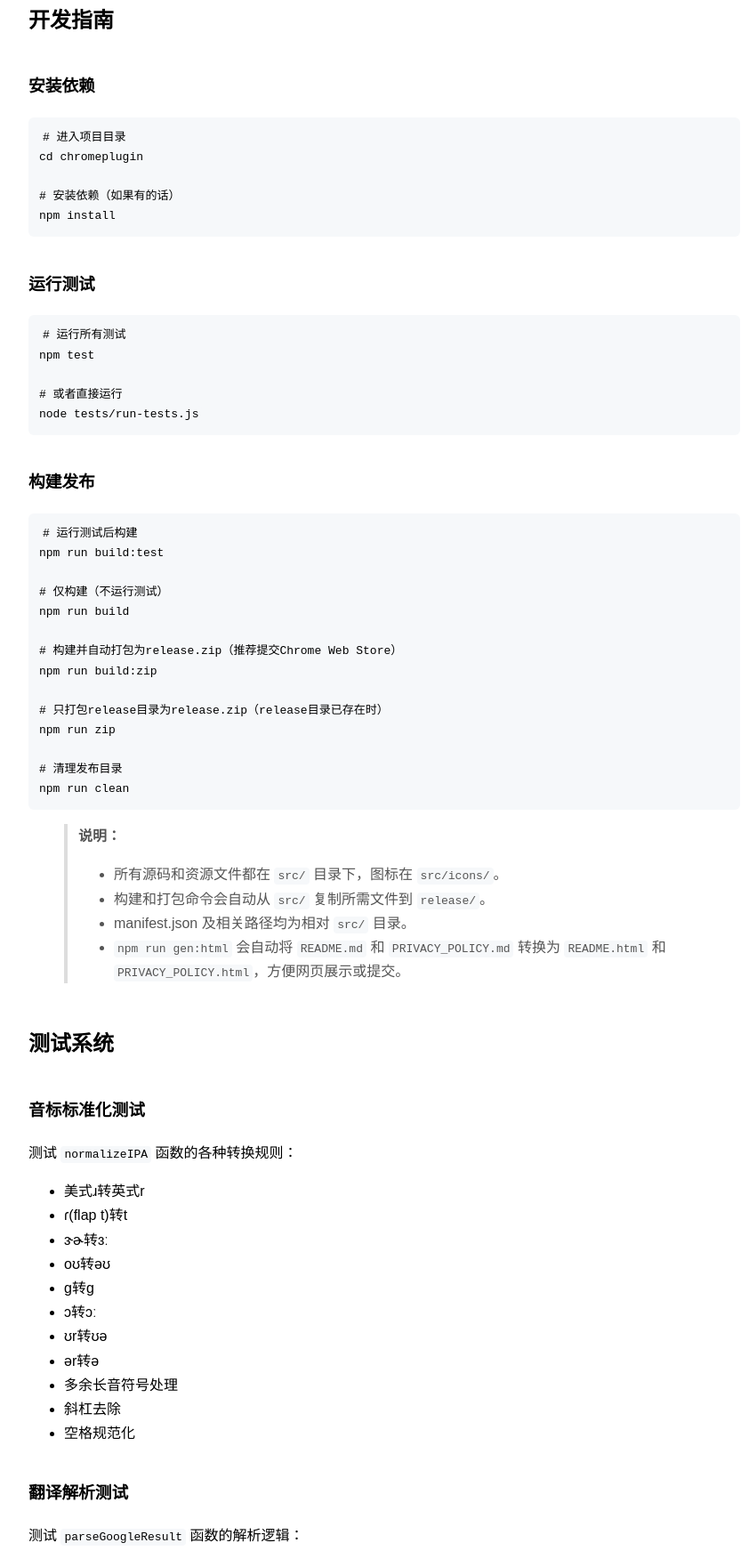
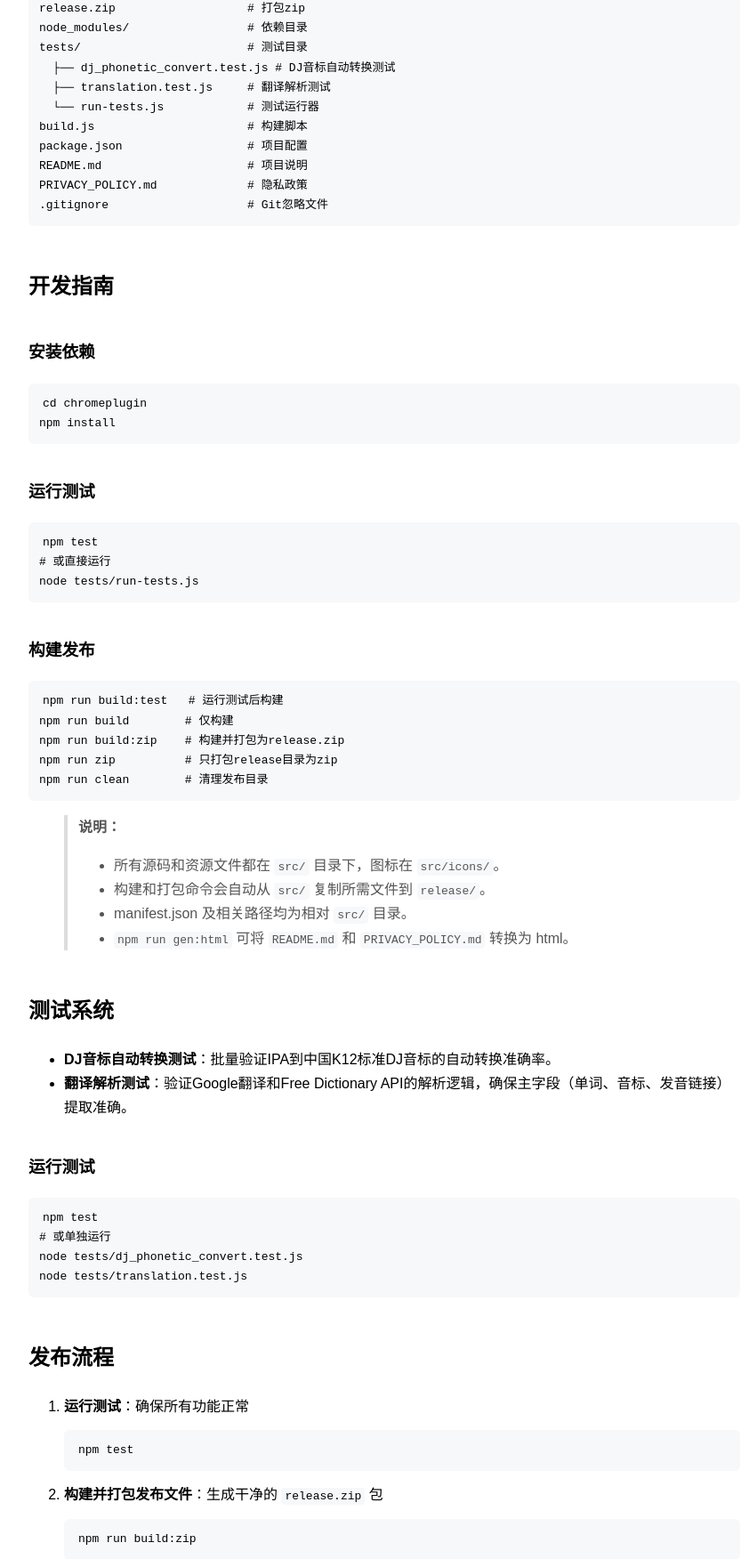
Before and after one commit to rollingonroad/chromeplugin, a browser extension: page README.html in a window 1280 px wide. Shown: the part 1048-2800 px from the top of the page at 89% size, without its empty margins (208-1050 px from the left). Drawn offline with Linux system fonts and the light colour scheme.

Commit message:
1 change README.md to reflect the new feature 2 change version to 1.2 3 change build.js to add version to release zip file

```diff
--- a/README.html
+++ b/README.html
@@ -11,9 +11,21 @@
 <h2>功能特性</h2>
 <ul>
 <li>🎯 双击单词快速翻译</li>
-<li>🔤 显示标准IPA音标</li>
-<li>🔊 支持文本朗读和真人发音</li>
-<li>🎨 现代化的UI设计</li>
+<li>🔤 <strong>支持中国人熟悉的中国音标（K12标准），也可一键切换回国际音标</strong></li>
+<li>🔊 支持文本朗读和真人发音（带易懂图标）</li>
+<li>🎨 现代化UI设计，交互直观优雅</li>
+</ul>
+<h2>主要界面与交互</h2>
+<ul>
+<li><strong>主弹窗顶部</strong>：显示选中单词（大号字体）、主发音按钮、国旗与箭头，整体美观。</li>
+<li><strong>音标行</strong>：展示音标，后跟“真人发音”按钮（扬声器图标），按钮更易理解。</li>
+<li><strong>音标类型切换</strong>：<ul>
+<li>默认显示中国音标（K12标准），中国用户最熟悉，学习无障碍。</li>
+<li>右侧有iOS风格toggle控件，点击即可在“中国音标/国际音标”间切换，满足不同学习/考试需求。</li>
+<li>toggle控件小巧，状态一目了然，无需下拉菜单，交互极简。</li>
+</ul>
+</li>
+<li><strong>所有按钮均有hover/点击反馈，操作流畅。</strong></li>
 </ul>
 <h2>项目结构</h2>
 <pre><code>src/
@@ -30,7 +42,7 @@ release/                      # 构建产物目录
 release.zip                   # 打包zip
 node_modules/                 # 依赖目录
 tests/                        # 测试目录
-  ├── ipa-normalizer.test.js  # 音标标准化测试
+  ├── dj_phonetic_convert.test.js # DJ音标自动转换测试
   ├── translation.test.js     # 翻译解析测试
   └── run-tests.js            # 测试运行器
 build.js                      # 构建脚本
@@ -41,34 +53,20 @@ PRIVACY_POLICY.md             # 隐私政策
 </code></pre>
 <h2>开发指南</h2>
 <h3>安装依赖</h3>
-<pre><code class="language-bash"># 进入项目目录
-cd chromeplugin
-
-# 安装依赖（如果有的话）
+<pre><code class="language-bash">cd chromeplugin
 npm install
 </code></pre>
 <h3>运行测试</h3>
-<pre><code class="language-bash"># 运行所有测试
-npm test
-
-# 或者直接运行
+<pre><code class="language-bash">npm test
+# 或直接运行
 node tests/run-tests.js
 </code></pre>
 <h3>构建发布</h3>
-<pre><code class="language-bash"># 运行测试后构建
-npm run build:test
-
-# 仅构建（不运行测试）
-npm run build
-
-# 构建并自动打包为release.zip（推荐提交Chrome Web Store）
-npm run build:zip
-
-# 只打包release目录为release.zip（release目录已存在时）
-npm run zip
-
-# 清理发布目录
-npm run clean
+<pre><code class="language-bash">npm run build:test   # 运行测试后构建
+npm run build        # 仅构建
+npm run build:zip    # 构建并打包为release.zip
+npm run zip          # 只打包release目录为zip
+npm run clean        # 清理发布目录
 </code></pre>
 <blockquote>
 <p><strong>说明：</strong></p>
@@ -76,70 +74,45 @@ npm run clean
 <li>所有源码和资源文件都在 <code>src/</code> 目录下，图标在 <code>src/icons/</code>。</li>
 <li>构建和打包命令会自动从 <code>src/</code> 复制所需文件到 <code>release/</code>。</li>
 <li>manifest.json 及相关路径均为相对 <code>src/</code> 目录。</li>
-<li><code>npm run gen:html</code> 会自动将 <code>README.md</code> 和 <code>PRIVACY_POLICY.md</code> 转换为 <code>README.html</code> 和 <code>PRIVACY_POLICY.html</code>，方便网页展示或提交。</li>
+<li><code>npm run gen:html</code> 可将 <code>README.md</code> 和 <code>PRIVACY_POLICY.md</code> 转换为 html。</li>
 </ul>
 </blockquote>
 <h2>测试系统</h2>
-<h3>音标标准化测试</h3>
-<p>测试 <code>normalizeIPA</code> 函数的各种转换规则：</p>
 <ul>
-<li>美式ɹ转英式r</li>
-<li>ɾ(flap t)转t</li>
-<li>ɝɚ转ɜː</li>
-<li>oʊ转əʊ</li>
-<li>ɡ转g</li>
-<li>ɔ转ɔː</li>
-<li>ʊr转ʊə</li>
-<li>ər转ə</li>
-<li>多余长音符号处理</li>
-<li>斜杠去除</li>
-<li>空格规范化</li>
-</ul>
-<h3>翻译解析测试</h3>
-<p>测试 <code>parseGoogleResult</code> 函数的解析逻辑：</p>
-<ul>
-<li>标准翻译结果解析</li>
-<li>只有主翻译的情况</li>
-<li>空数据处理</li>
-<li>异常数据处理</li>
+<li><strong>DJ音标自动转换测试</strong>：批量验证IPA到中国K12标准DJ音标的自动转换准确率。</li>
+<li><strong>翻译解析测试</strong>：验证Google翻译和Free Dictionary API的解析逻辑，确保主字段（单词、音标、发音链接）提取准确。</li>
 </ul>
 <h3>运行测试</h3>
-<pre><code class="language-bash"># 运行所有测试
-node tests/run-tests.js
-
-# 运行特定测试
-node tests/ipa-normalizer.test.js
+<pre><code class="language-bash">npm test
+# 或单独运行
+node tests/dj_phonetic_convert.test.js
 node tests/translation.test.js
 </code></pre>
 <h2>发布流程</h2>
 <ol>
-<li><p><strong>运行测试</strong>：确保所有功能正常</p>
-<pre><code class="language-bash">npm test
+<li><strong>运行测试</strong>：确保所有功能正常<pre><code class="language-bash">npm test
 </code></pre>
 </li>
-<li><p><strong>构建并打包发布文件</strong>：生成干净的 <code>release.zip</code> 包</p>
-<pre><code class="language-bash">npm run build:zip
+<li><strong>构建并打包发布文件</strong>：生成干净的 <code>release.zip</code> 包<pre><code class="language-bash">npm run build:zip
 </code></pre>
 </li>
-<li><p><strong>检查发布包</strong>：确认 <code>release.zip</code> 内包含所需文件</p>
-<ul>
+<li><strong>检查发布包</strong>：确认 <code>release.zip</code> 内包含所需文件<ul>
 <li>manifest.json</li>
 <li>background.js</li>
 <li>content.js</li>
 <li>popup.html</li>
 <li>popup.js</li>
-<li>icon.png</li>
+<li>icons/</li>
 </ul>
 </li>
-<li><p><strong>上传插件</strong>：将 <code>release.zip</code> 上传到 Chrome Web Store</p>
-</li>
+<li><strong>上传插件</strong>：将 <code>release.zip</code> 上传到 Chrome Web Store</li>
 </ol>
 <h2>注意事项</h2>
 <ul>
 <li>测试文件位于 <code>tests/</code> 目录，不会被包含在发布包中</li>
 <li>构建脚本会自动排除测试相关文件</li>
 <li>发布前请确保所有测试通过</li>
-<li>音标转换规则基于中国常用的IPA标准</li>
+<li>音标转换规则基于中国K12标准和国际IPA标准</li>
 </ul>
 <h2>技术栈</h2>
 <ul>
--- a/package.json
+++ b/package.json
@@ -1,6 +1,6 @@
 {
   "name": "chrome-translation-plugin",
-  "version": "1.0.0",
+  "version": "1.2",
   "description": "英汉翻译Chrome插件，支持音标显示和发音",
   "main": "content.js",
   "scripts": {
```
Also changed, not shown: build.js (+13 -7 lines), README.md, src/manifest.json.
